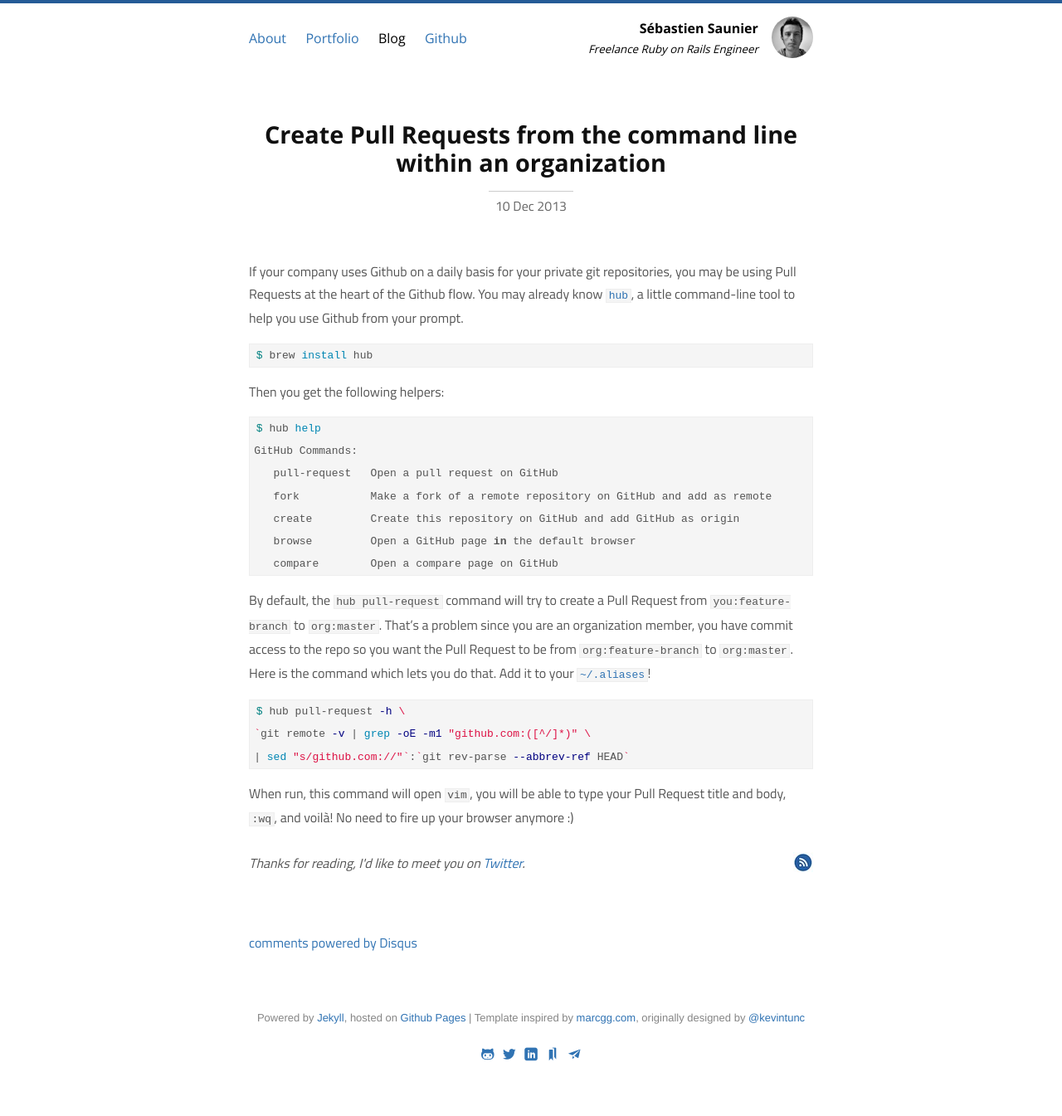
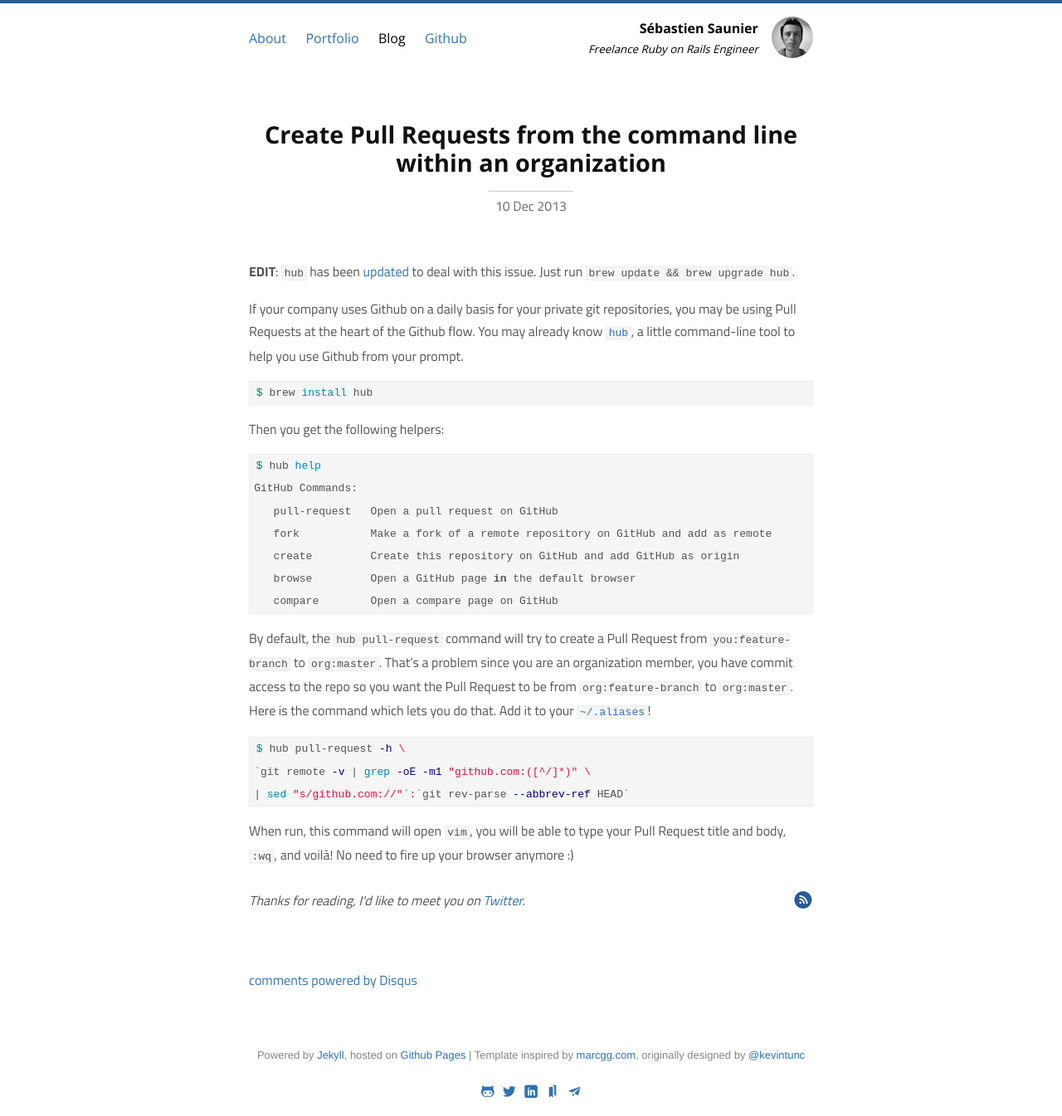
Before and after one commit to ssaunier/ssaunier.github.io, a Jekyll site: the page built from _posts/2013-12-10-create-pull-requests-from-the-command-line-within-an-organization.markdown, in a window 1280 px wide. Shown: the whole page at 83% size. Built offline with Jekyll 4.4.1, drawn with Linux system fonts in a browser that asks for light colours; comment, search, counter and statistics services are not loaded; before the commit the page ends 1300 px from its top, so only the background shows below that.

Commit message:
Upgrade article about hub pull request

````diff
--- a/_posts/2013-12-10-create-pull-requests-from-the-command-line-within-an-organization.markdown
+++ b/_posts/2013-12-10-create-pull-requests-from-the-command-line-within-an-organization.markdown
@@ -4,6 +4,9 @@
 description: "Use the command line tool `hub` with some alias of mine to easily create pull requests"
 category: blog
 ---
+
+**EDIT**: `hub` has been [updated](https://github.com/github/hub/releases/tag/v1.11.0) to deal with this issue. Just run ```brew update && brew upgrade hub```.
+
 
 If your company uses Github on a daily basis for your private git repositories,
 you may be using Pull Requests at the heart of the Github flow. You may already
````
